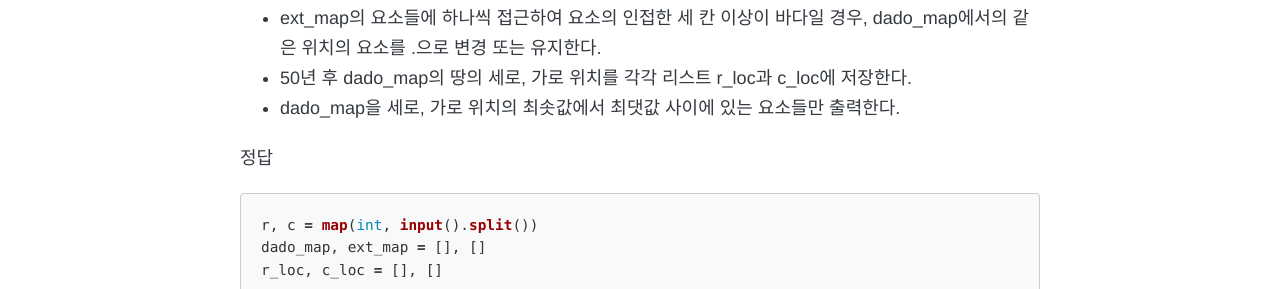
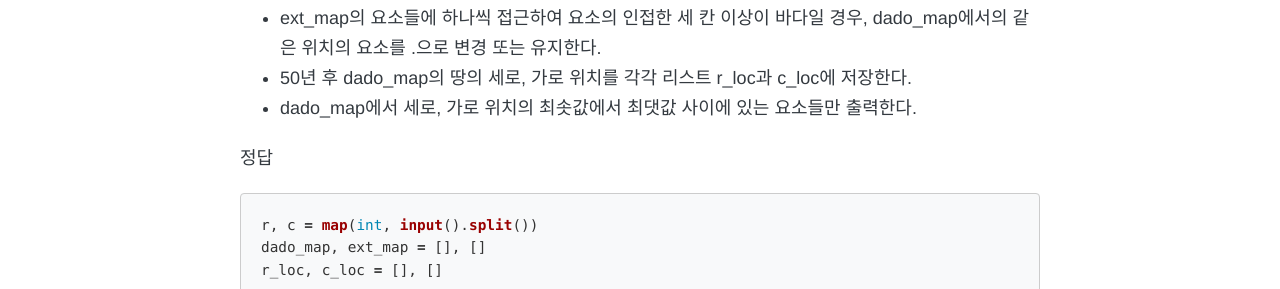
Before and after one commit to yklee1308/yklee1308.github.io, a Jekyll site: the page built from _posts/Baekjoon/2020-01-20-baekjoon_5212_globwarm.md, in a window 1280 px wide and 900 px high, scrolled down 977 px. Shown: the part 162-451 px from the top of the window. Built offline with Jekyll 4.4.1, drawn with Linux system fonts in a browser that asks for light colours; nearby versions of some CDN libraries; comment, search, counter and statistics services are not loaded.

Commit message:
2020-01-20-baekjoon_5212_globwarm_1

````diff
--- a/_posts/Baekjoon/2020-01-20-baekjoon_5212_globwarm.md
+++ b/_posts/Baekjoon/2020-01-20-baekjoon_5212_globwarm.md
@@ -36,7 +36,7 @@ XX.....
 - 현재 다도해 지도를 담은 2차원 리스트 dado_map을 생성하고, dado_map에 상하좌우로 .을 하나씩 패딩하여 ext_map을 생성한다.
 - ext_map의 요소들에 하나씩 접근하여 요소의 인접한 세 칸 이상이 바다일 경우, dado_map에서의 같은 위치의 요소를 .으로 변경 또는 유지한다.
 - 50년 후 dado_map의 땅의 세로, 가로 위치를 각각 리스트 r_loc과 c_loc에 저장한다.
-- dado_map을 세로, 가로 위치의 최솟값에서 최댓값 사이에 있는 요소들만 출력한다.
+- dado_map에서 세로, 가로 위치의 최솟값에서 최댓값 사이에 있는 요소들만 출력한다.
 
 정답
 ```python
````
